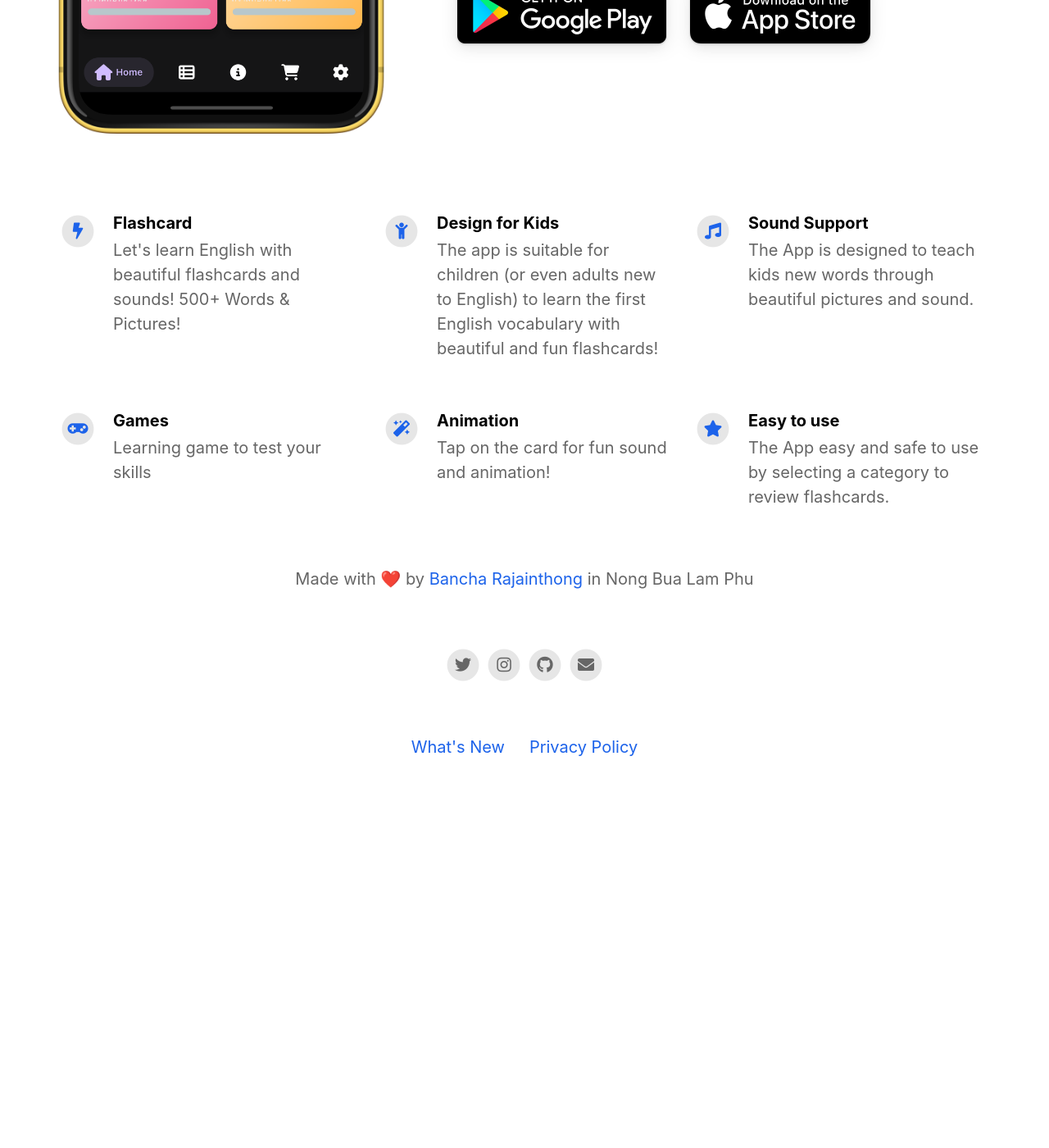
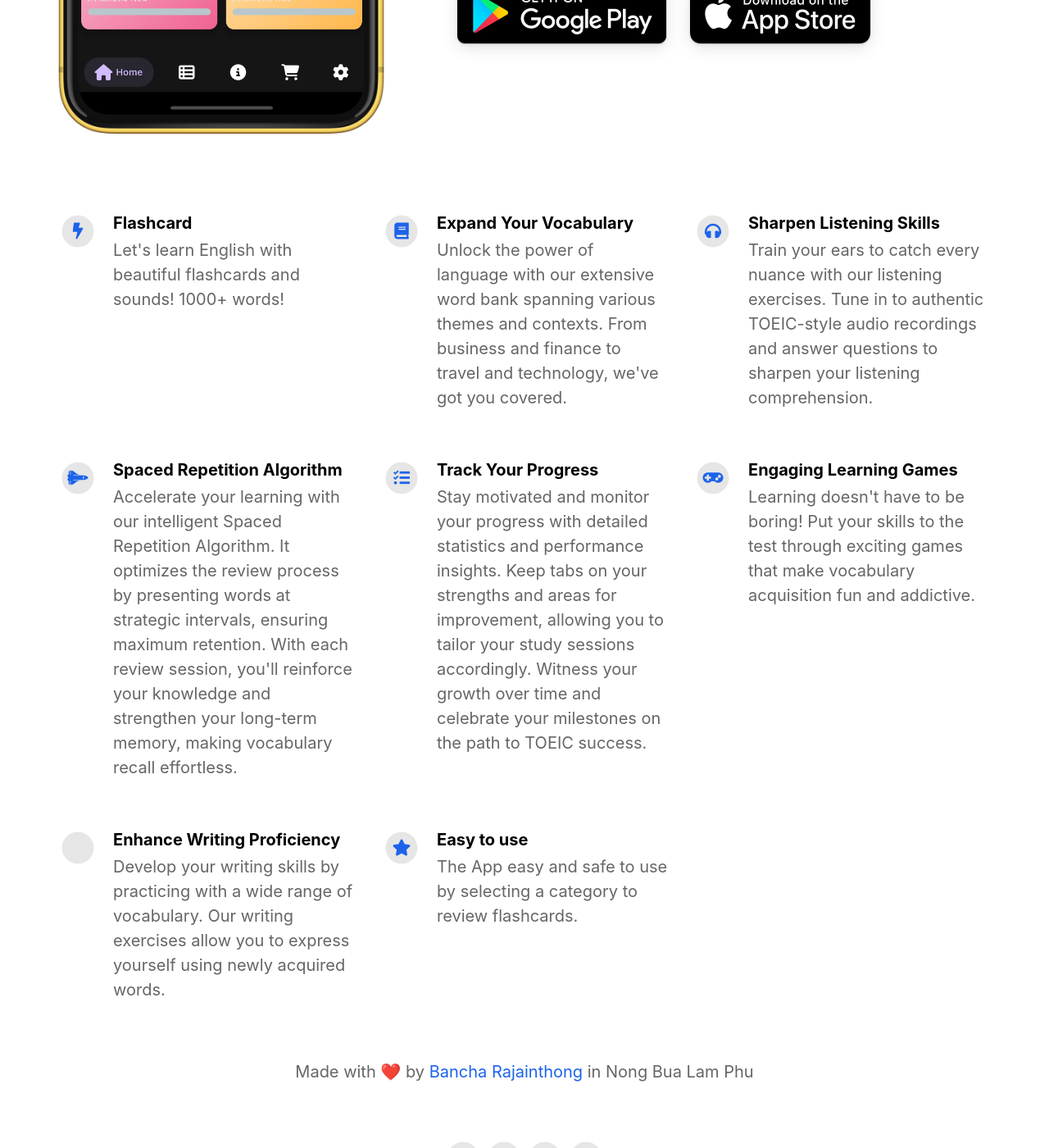
Before and after one commit to eswizardry/toeic-app-landing-page, a Jekyll site: the page built from index.html, in a window 1280 px wide and 1400 px high, scrolled down 822 px. Shown: the whole window at 82% size. Built offline with Jekyll 4.4.1, drawn with Linux system fonts in a browser that asks for light colours; nearby versions of some CDN libraries; before the commit the page ends 1813 px from its top, so only the background shows below that.

Commit message:
Update App features

```diff
--- a/_config.yml
+++ b/_config.yml
@@ -35,36 +35,36 @@ youtube_username                          :
 features                                  :
 
   - title                                 : Flashcard
-    description                           : Let's learn English with beautiful flashcards and sounds! 500+ Words & Pictures!
+    description                           : Let's learn English with beautiful flashcards and sounds! 1000+ words!
     fontawesome_icon_name                 : bolt
 
-  - title                                 : Design for Kids
-    description                           : The app is suitable for children (or even adults new to English) to learn the first English vocabulary with beautiful and fun flashcards!
-    fontawesome_icon_name                 : child
+  - title                                 : Expand Your Vocabulary
+    description                           : Unlock the power of language with our extensive word bank spanning various themes and contexts. From business and finance to travel and technology, we've got you covered.
+    fontawesome_icon_name                 : book
 
-  - title                                 : Sound Support
-    description                           : The App is designed to teach kids new words through beautiful pictures and sound.
-    fontawesome_icon_name                 : music
+  - title                                 : Sharpen Listening Skills
+    description                           : Train your ears to catch every nuance with our listening exercises. Tune in to authentic TOEIC-style audio recordings and answer questions to sharpen your listening comprehension.
+    fontawesome_icon_name                 : headphones
 
-  - title                                 : Games
-    description                           : Learning game to test your skills
+  - title                                 : Spaced Repetition Algorithm
+    description                           : Accelerate your learning with our intelligent Spaced Repetition Algorithm. It optimizes the review process by presenting words at strategic intervals, ensuring maximum retention. With each review session, you'll reinforce your knowledge and strengthen your long-term memory, making vocabulary recall effortless.
+    fontawesome_icon_name                 : space-shuttle
+
+  - title                                 : Track Your Progress
+    description                           : Stay motivated and monitor your progress with detailed statistics and performance insights. Keep tabs on your strengths and areas for improvement, allowing you to tailor your study sessions accordingly. Witness your growth over time and celebrate your milestones on the path to TOEIC success.
+    fontawesome_icon_name                 : tasks
+
+  - title                                 : Engaging Learning Games
+    description                           : Learning doesn't have to be boring! Put your skills to the test through exciting games that make vocabulary acquisition fun and addictive.
     fontawesome_icon_name                 : gamepad
 
-  - title                                 : Animation
-    description                           : Tap on the card for fun sound and animation!
-    fontawesome_icon_name                 : magic
+  - title                                 : Enhance Writing Proficiency
+    description                           : Develop your writing skills by practicing with a wide range of vocabulary. Our writing exercises allow you to express yourself using newly acquired words.
+    fontawesome_icon_name                 : pencil
 
   - title                                 : Easy to use
     description                           : The App easy and safe to use by selecting a category to review flashcards.
     fontawesome_icon_name                 : star
-
-  - title                                 : #Smart App Banner
-    description                           : #Display a smart app banner on iOS devices.
-    fontawesome_icon_name                 : #arrow-alt-circle-down
-
-  - title                                 : #Social Links
-    description                           : #Easily add social media accounts and contact info in the footer via the _config.yml file. No HTML/CSS needed.
-    fontawesome_icon_name                 : #link
 
   - title                                 : #FontAwesome Support
     description                           : #Pick custom Font Awesome icons for the feature list via the _config.yml file. No HTML/CSS needed.
```
Also changed, not shown: 1 other file.
